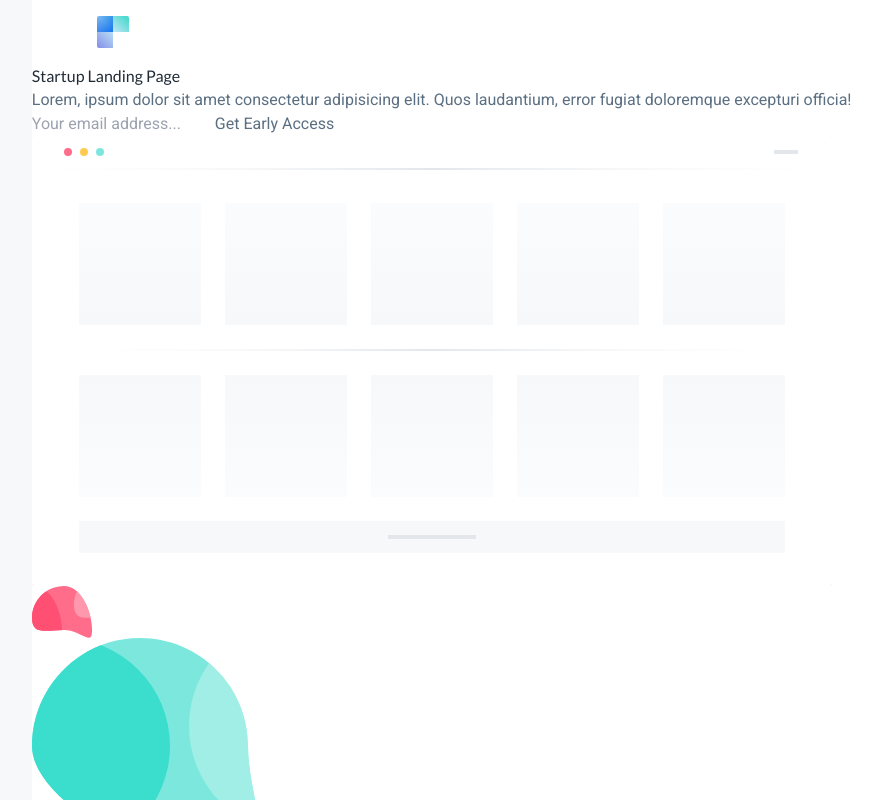
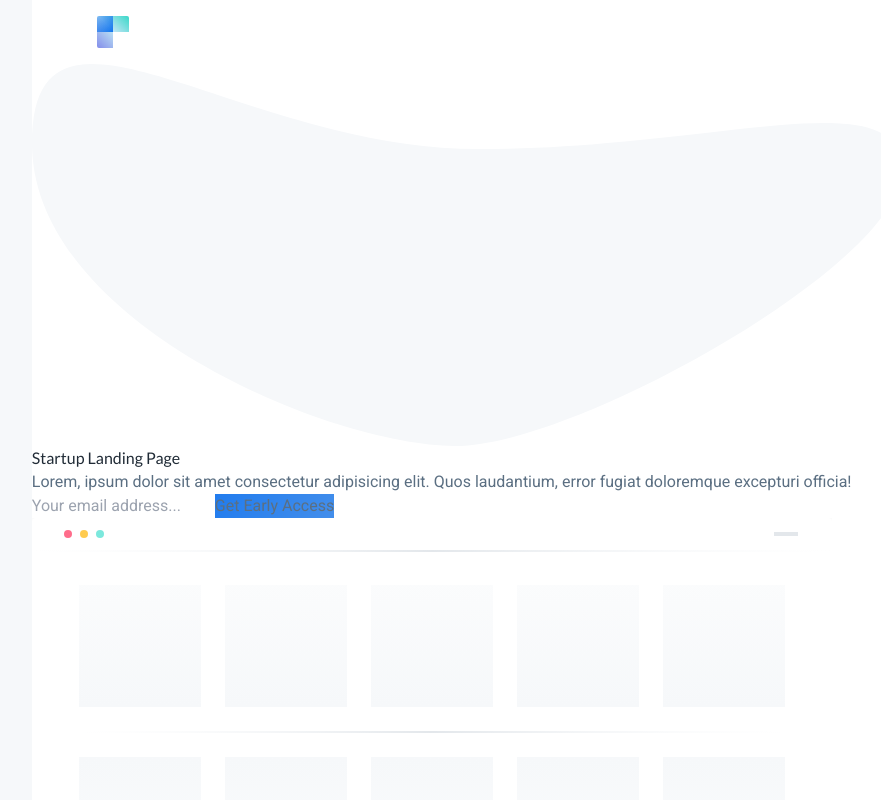
Before and after one commit to whoisasey/aa-submission-atina, a Next.js app: page / in a window 1280 px wide. Shown: the top 800 px of the page, without its empty margins (173-1054 px from the left). Built offline with nearby package versions, Linux system fonts and the light colour scheme.

Commit message:
add backgrounds

```diff
--- a/src/app/globals.css
+++ b/src/app/globals.css
@@ -4,9 +4,9 @@
 
 :root {
   --background: rgb(246 248 250);
-  /* --foreground: #171717; */
   --bodyColor: rgb(91 111 130);
   --headerColor: rgb(32 43 54);
+  --button: rgb(33 124 238);
 }
 
 @media (prefers-color-scheme: dark) {
@@ -39,8 +39,20 @@ header {
 
 main {
   background: #fff;
-  height: 100vh;
   width: 85%;
   margin: 0 auto;
   font-family: Roboto, Helvetica, sans-serif;
+  overflow-x: hidden;
 }
+
+button {
+  background: rgb(33, 124, 238);
+  background: linear-gradient(120deg, rgba(33, 124, 238, 1) 0%, rgba(67, 142, 235, 1) 100%);
+}
+
+.background {
+  right: -400px;
+}
+.feature-background {
+  right: -700px;
+}
--- a/src/app/page.tsx
+++ b/src/app/page.tsx
@@ -1,4 +1,6 @@
 import Image from "next/image";
+import background1 from "@/assets/background.svg";
+import background2 from "@/assets/feature-background.svg";
 import browser from "@/assets/browser.svg";
 import bubble1 from "@/assets/bubbles/bubble-1.svg";
 import bubble2 from "@/assets/bubbles/bubble-2.svg";
@@ -11,8 +13,11 @@ import feature4 from "@/assets/features/feature-4.svg";
 
 export default function Home() {
   return (
-    <div className="flex flex-col justify-center items-center">
-      <section className="flex flex-col justify-center items-center w-1/2 text-center mx-auto mt-12 mb-20">
+    <div className="flex flex-col justify-center items-center relative">
+      <div className="absolute -top-32 background z-0">
+        <Image src={background1} alt="" />
+      </div>
+      <section className="flex flex-col justify-center items-center w-1/2 text-center mx-auto mt-12 mb-20 z-10">
         <h1 className="font-bold text-4xl">Startup Landing Page</h1>
         <p className="my-8">
           Lorem, ipsum dolor sit amet consectetur adipisicing elit. Quos laudantium, error fugiat doloremque excepturi
@@ -47,7 +52,7 @@ export default function Home() {
         </div>
       </section>
       <section>
-        <div className="grid grid-cols-2 gap-6 w-2/3 mx-auto my-8 mt-32">
+        <div className="grid grid-cols-2 gap-6 w-2/3 mx-auto my-8 mt-32 z-10 sticky">
           <div className="flex flex-col justify-center items-center mx-auto my-8 text-center">
             <div className=" bg-white rounded-full shadow-slate-200/50 shadow-lg">
               <Image src={feature1} alt="feature" />
@@ -78,6 +83,9 @@ export default function Home() {
           </div>
         </div>
       </section>
+      <div className="absolute bottom-0 z-0 feature-background">
+        <Image src={background2} alt="" />
+      </div>
     </div>
   );
 }
```
